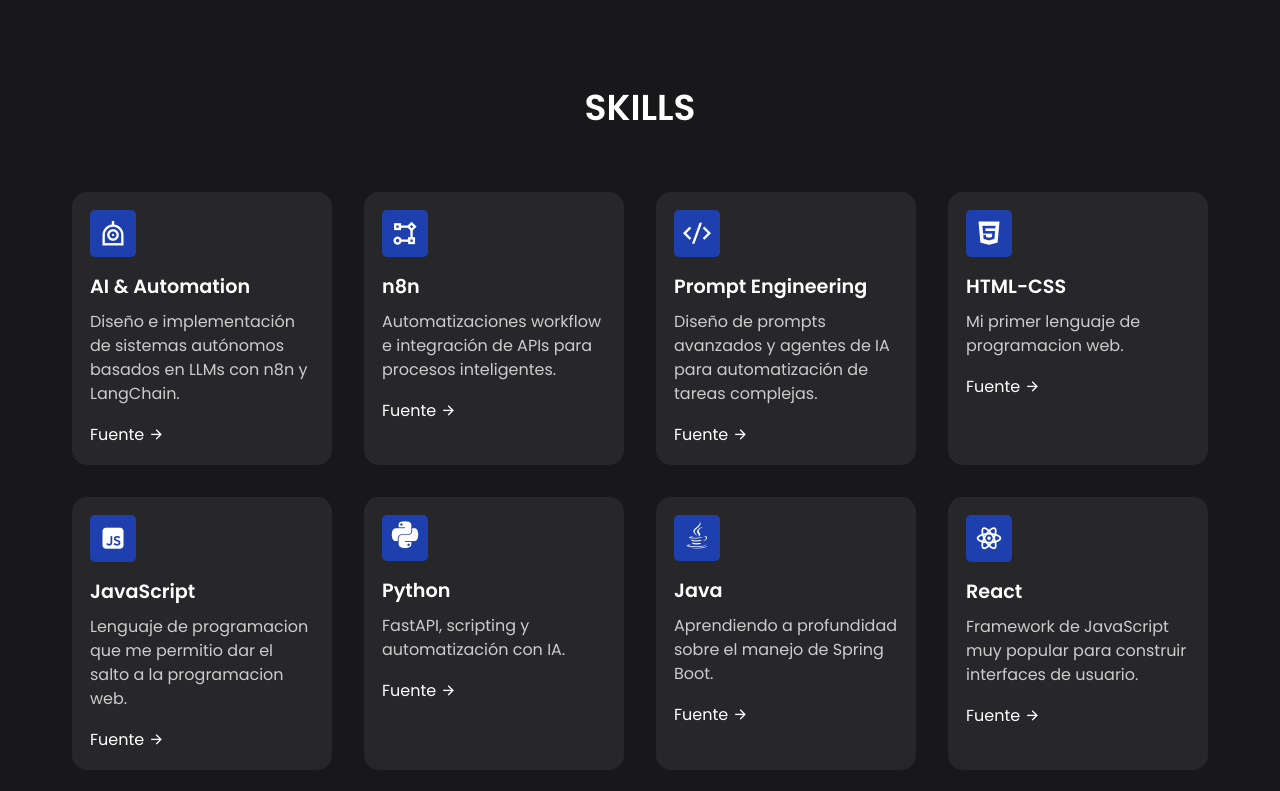
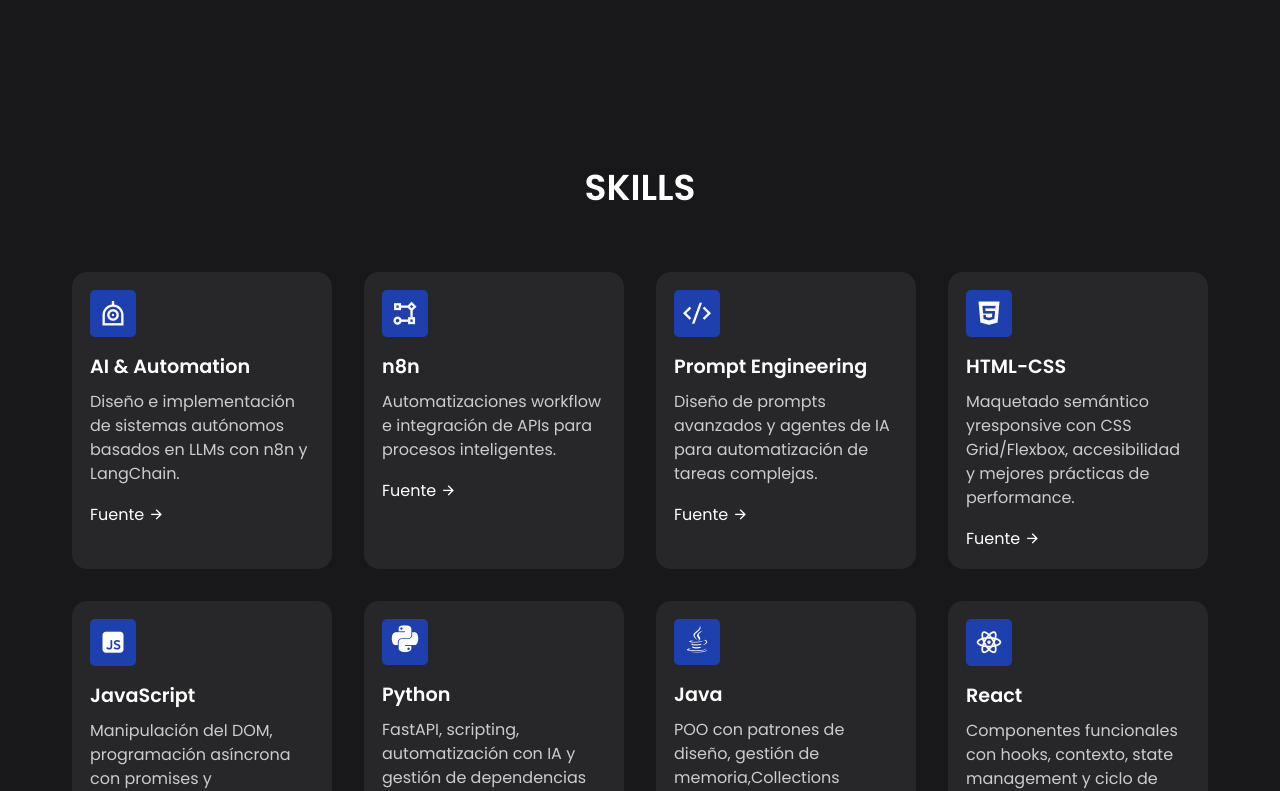
Before and after one commit to Hever2000/Mi-Porfolio, a React (Vite) app: page / in a window 1280 px wide. Shown: the part 2000-2791 px from the top of the page. Built offline with nearby package versions, Linux system fonts and the light colour scheme.

Commit message:
feat: update hero title and improve skills/project descriptions
- Hero title: FullStack Developer & AI Automation
- Skills: Professional descriptions with real understanding proofs
- Java: Removed Spring Boot reference
- Projects: Updated AI Sales Agent & Chatbot Empresarial descriptions

```diff
--- a/src/components/sections/HeroSection.jsx
+++ b/src/components/sections/HeroSection.jsx
@@ -15,7 +15,7 @@
           <span className="typed [-webkit-text-fill-color:transparent] [-webkit-text-stroke:1px_white]">
             Santiago
           </span>
-          , AI Automation Developer & FullStack Engineer
+          , FullStack Developer & AI Automation
         </h1>
         <br />
         <div className="btn-container flex max-w-[28rem] justify-around">
--- a/src/data/portfolioData.js
+++ b/src/data/portfolioData.js
@@ -69,7 +69,7 @@
   },
   {
     title: 'AI Sales Agent',
-    description: 'Sistema autónomo de generación y calificación de leads con IA.',
+    description: 'Sistema autónomo de generación y calificación de leads que reemplaza tareas de SDR y aumenta la tasa de conversión.',
     image: portadaPortafolio,
     imageAlt: 'AI Sales Agent',
     preview: '#',
@@ -88,7 +88,7 @@
   },
   {
     title: 'Chatbot Empresarial',
-    description: 'Asistente interno para empleados via Telegram con IA.',
+    description: 'Asistente interno para empleados que funciona como un "cerebro de la empresa": responde dudas, busca información en todos los sistemas y ejecuta tareas automáticamente.',
     image: portadaPortafolio,
     imageAlt: 'Chatbot Empresarial',
     preview: '#',
@@ -161,33 +161,31 @@
   {
     iconClass: 'ri-html5-fill',
     title: 'HTML-CSS',
-    description: 'Mi primer lenguaje de programacion web.',
-    source: 'https://www.youtube.com/watch?v=kN1XP-Bef7w&ab_channel=SoyDalto',
+    description: 'Maquetado semántico yresponsive con CSS Grid/Flexbox, accesibilidad y mejores prácticas de performance.',
+    source: '#',
   },
   {
     iconClass: 'ri-javascript-fill',
     title: 'JavaScript',
-    description:
-      'Lenguaje de programacion que me permitio dar el salto a la programacion web.',
-    source:
-      'https://www.freecodecamp.org/learn/javascript-v9/#lecture-introduction-to-javascript',
+    description: 'Manipulación del DOM, programación asíncrona con promises y async/await, closures, prototypes y ES6+ features.',
+    source: '#',
   },
   {
     iconClass: 'devicon-python-plain tech-icon',
     title: 'Python',
-    description: 'FastAPI, scripting y automatización con IA.',
+    description: 'FastAPI, scripting, automatización con IA y gestión de dependencias con pip y virtual environments.',
     source: '#',
   },
   {
     iconClass: 'devicon-java-plain tech-icon',
     title: 'Java',
-    description: 'Aprendiendo a profundidad sobre el manejo de Spring Boot.',
-    source: 'https://www.youtube.com/watch?v=z95mZVUcJ-E&t=2025s&ab_channel=SoyDalto',
+    description: 'POO con patrones de diseño, gestión de memoria,Collections Framework y programación concurrente.',
+    source: '#',
   },
   {
     iconClass: 'ri-reactjs-line',
     title: 'React',
-    description: 'Framework de JavaScript muy popular para construir interfaces de usuario.',
+    description: 'Componentes funcionales con hooks, contexto, state management y ciclo de vida paraSPAs escalables.',
     source: '#',
   },
 ];
```
